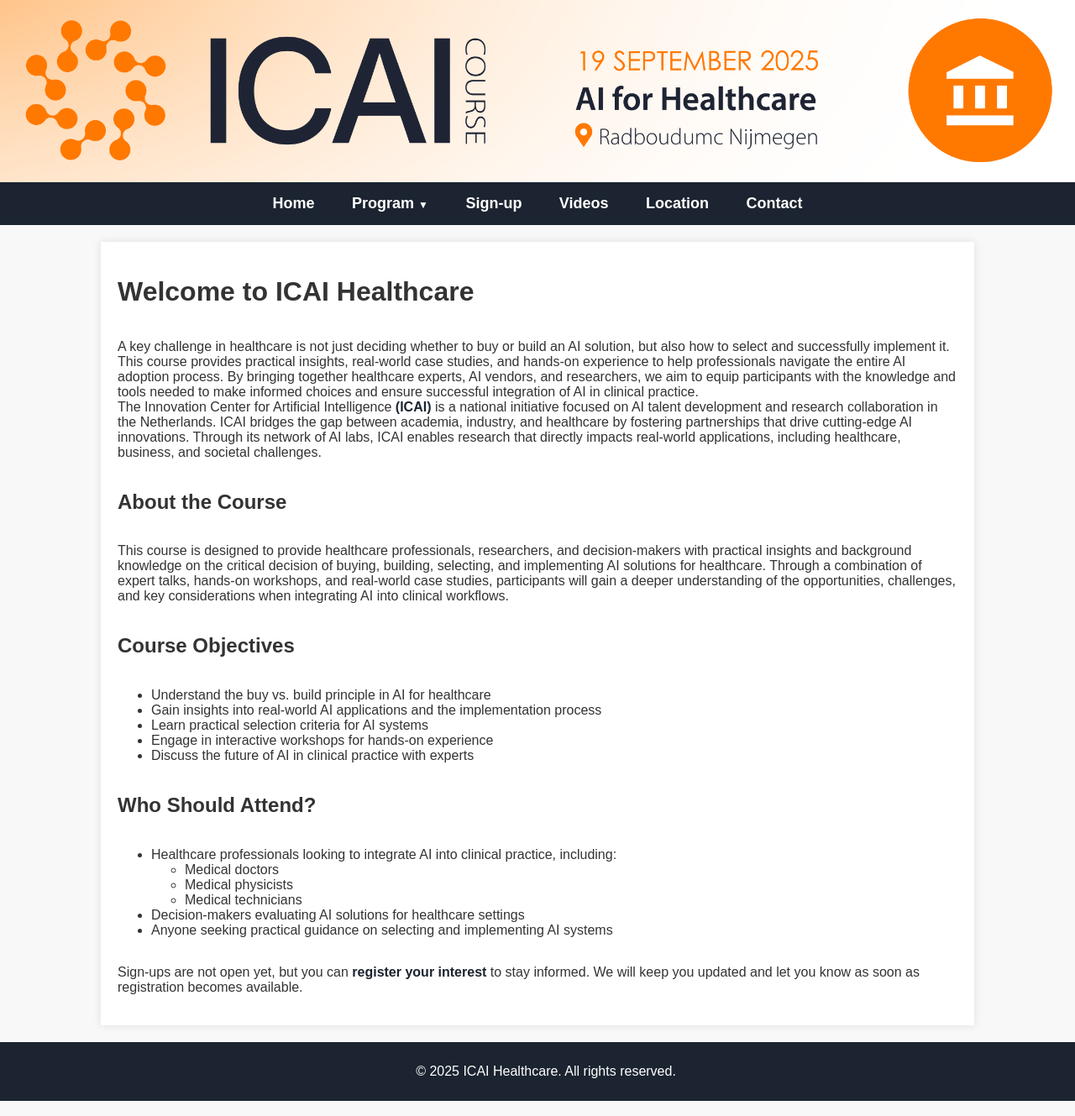
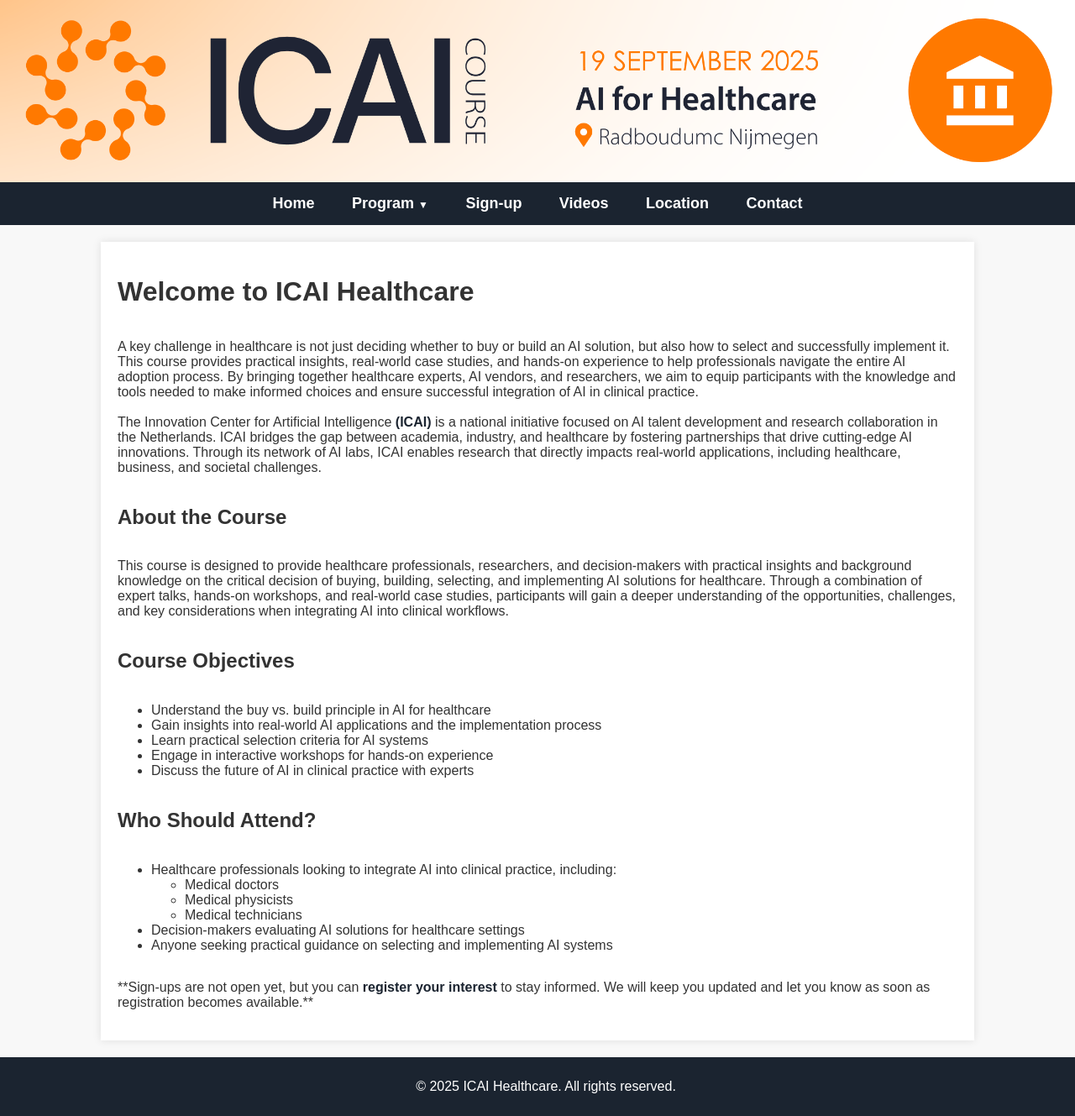
Before and after one commit to marliebesouw/marliebesouw.github.io, a Jekyll site: the page built from index.md, in a window 1280 px wide. Shown: the whole page at 84% size. Built offline with Jekyll 4.4.1, drawn with Linux system fonts in a browser that asks for light colours.

Commit message:
finished layout

```diff
--- a/index.md
+++ b/index.md
@@ -5,7 +5,7 @@
 # Welcome to ICAI Healthcare
 <div class="content">
     <p>
-    A key challenge in healthcare is not just deciding whether to buy or build an AI solution, but also how to select and successfully implement it. This course provides practical insights, real-world case studies, and hands-on experience to help professionals navigate the entire AI adoption process. By bringing together healthcare experts, AI vendors, and researchers, we aim to equip participants with the knowledge and tools needed to make informed choices and ensure successful integration of AI in clinical practice.<br>
+    A key challenge in healthcare is not just deciding whether to buy or build an AI solution, but also how to select and successfully implement it. This course provides practical insights, real-world case studies, and hands-on experience to help professionals navigate the entire AI adoption process. By bringing together healthcare experts, AI vendors, and researchers, we aim to equip participants with the knowledge and tools needed to make informed choices and ensure successful integration of AI in clinical practice.<br><br>
 
     The Innovation Center for Artificial Intelligence <a href="https://www.icai.ai/" target="_blank">(ICAI)</a> is a national initiative focused on AI talent development and research collaboration in the Netherlands. ICAI bridges the gap between academia, industry, and healthcare by fostering partnerships that drive cutting-edge AI innovations. Through its network of AI labs, ICAI enables research that directly impacts real-world applications, including healthcare, business, and societal challenges.
   </p>
@@ -32,5 +32,5 @@
 
 
 <div class="content">
-    <p>Sign-ups are not open yet, but you can <a href="{{ site.url }}/contact">register your interest</a> to stay informed. We will keep you updated and let you know as soon as registration becomes available.</p>
+    <p>**Sign-ups are not open yet, but you can <a href="{{ site.url }}/contact">register your interest</a> to stay informed. We will keep you updated and let you know as soon as registration becomes available.**</p>
 </div>
```
